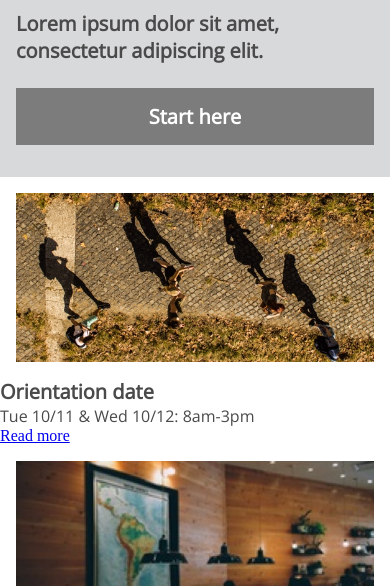
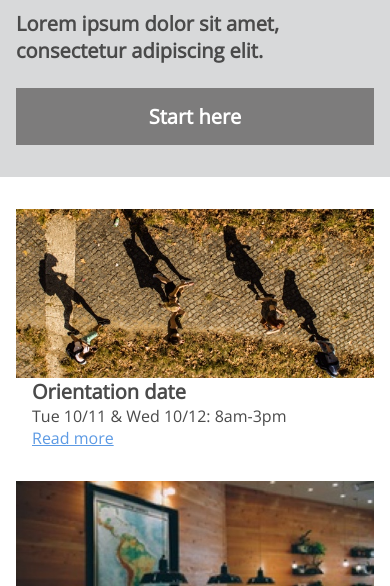
Before and after one commit to Packina/11-Pack-colmar, a plain HTML site: page index.html in a window 390 px wide. Shown: the part 514-1100 px from the top of the page. Drawn offline with nearby package versions, Linux system fonts and the light colour scheme.

Commit message:
Update mobile display

```diff
--- a/style.css
+++ b/style.css
@@ -79,18 +79,22 @@ button > h3{
     flex-direction: column;
 }
 .container-second-page-right .mobile{
-    margin: 16px;
+    margin: 32px 16px 0 16px;
 }
 
-.content-container-second-page-right{
-    margin: 16px 32px 32px 32px;
+.desktop{
+    display: none;
 }
-.content-container-second-page-right > a{
+.container-second-page-right h3{
+    margin: 0 32px;
+}
+.container-second-page-right p{
+        margin: 0 32px;
+}
+.container-second-page-right a{
+    margin: 0 32px;
     font-family: 'Open Sans', sans-serif;
     color: #5C9AE4;
-}
-.desktop{
-    display: none;
 }
 /* third-page */
 .header-third-page > h2{
```
Also changed, not shown: 1 other file.
